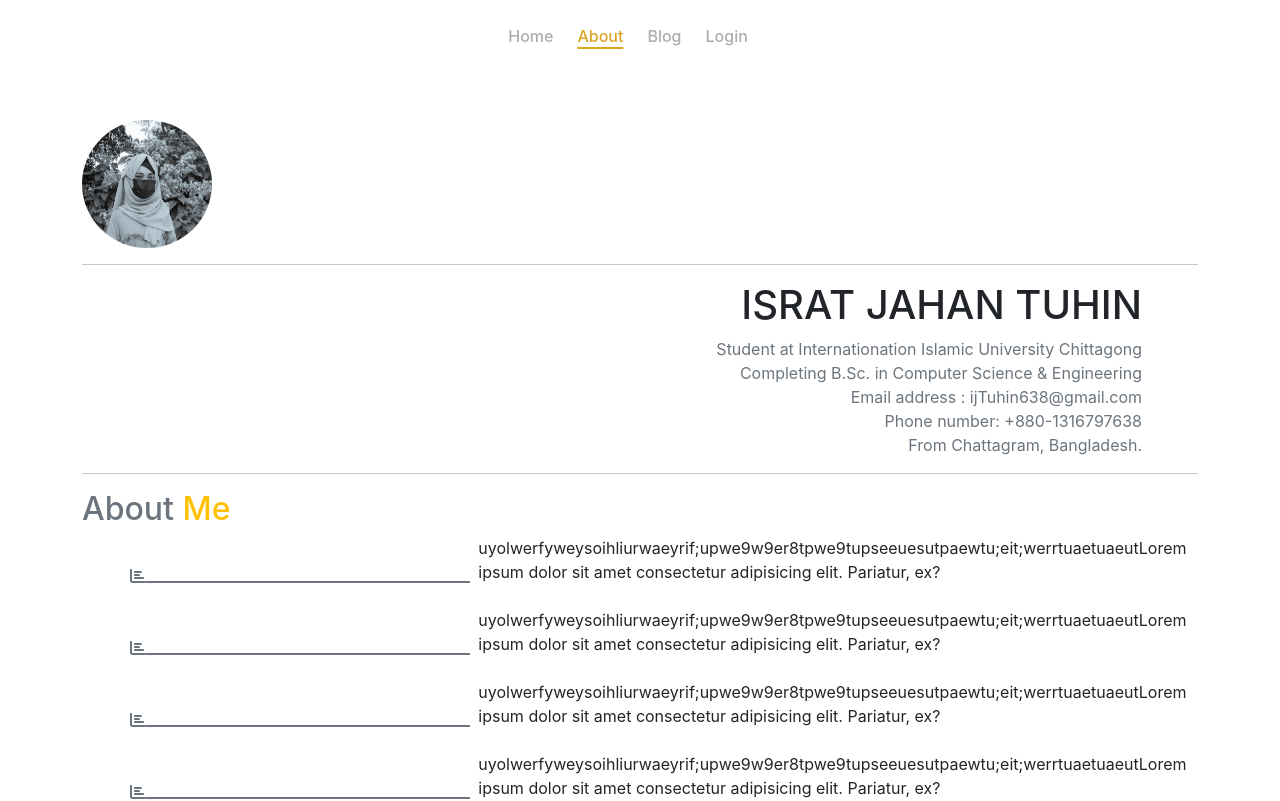
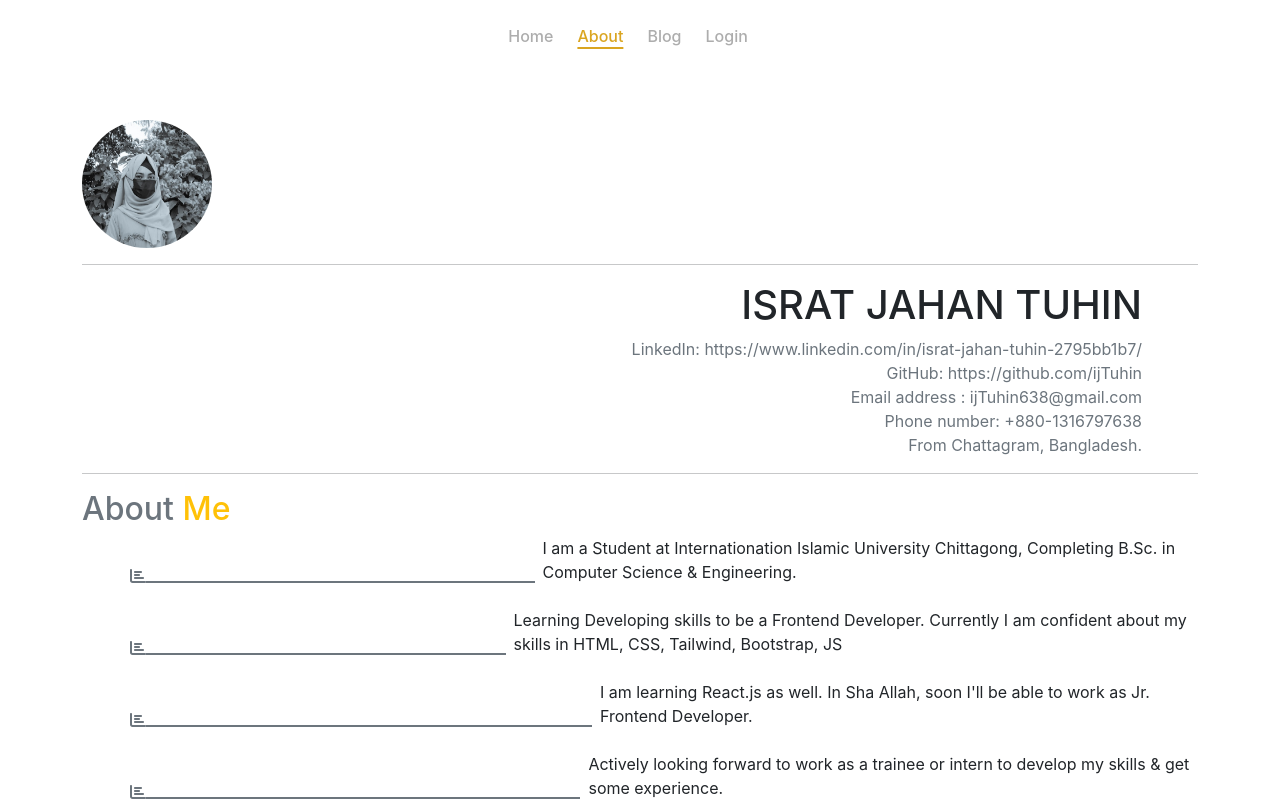
Before and after one commit to ijTuhin/independent-service-provider, a React (Create React App) app: page /about in a window 1280 px wide. Shown: the top 801 px of the page. Built offline with nearby package versions, Linux system fonts and the light colour scheme; no server answers.

Commit message:
about me page done

```diff
--- a/src/Component/About/About.js
+++ b/src/Component/About/About.js
@@ -11,7 +11,7 @@ const About = () => {
                 <hr />
                 <div className=''>
                     <h1 className='d-flex flex-row justify-content-end me-5 pe-2'>ISRAT JAHAN TUHIN</h1>
-                    <p className='d-flex flex-row justify-content-end text-end me-5 pe-2 fs-6 text-secondary'>Student at Internationation Islamic University Chittagong <br /> Completing B.Sc. in Computer Science & Engineering <br /> Email address : ijTuhin638@gmail.com<br /> Phone number: +880-1316797638 <br /> From Chattagram, Bangladesh.</p>
+                    <p className='d-flex flex-row justify-content-end text-end me-5 pe-2 fs-6 text-secondary'>LinkedIn: https://www.linkedin.com/in/israt-jahan-tuhin-2795bb1b7/<br />GitHub: https://github.com/ijTuhin <br /> Email address : ijTuhin638@gmail.com<br /> Phone number: +880-1316797638 <br /> From Chattagram, Bangladesh.</p>
                 </div>
                 <hr />
             </section>
@@ -20,22 +20,24 @@ const About = () => {
                 <div className='d-flex flex-row justify-content-start ms-5 align-items-end text-secondary'>
                     <FontAwesomeIcon icon={faBarChart}></FontAwesomeIcon>
                     <span className='hr-line border border-secondary '></span>
-                    <span className='d-inline px-2 text-start text-dark text-sm-wrap'>uyolwerfyweysoihliurwaeyrif;upwe9w9er8tpwe9tupseeuesutpaewtu;eit;werrtuaetuaeutLorem ipsum dolor sit amet consectetur adipisicing elit. Pariatur, ex?</span>
+                    <span className='d-inline px-2 text-start text-dark text-sm-wrap'>
+                    I am a Student at Internationation Islamic University Chittagong, Completing B.Sc. in Computer Science & Engineering.
+                    </span>
                 </div><br />
                 <div className='d-flex flex-row justify-content-start ms-5 align-items-end text-secondary'>
                     <FontAwesomeIcon icon={faBarChart}></FontAwesomeIcon>
                     <span className='hr-line border border-secondary '></span>
-                    <span className='d-inline px-2 text-start text-dark text-sm-wrap'>uyolwerfyweysoihliurwaeyrif;upwe9w9er8tpwe9tupseeuesutpaewtu;eit;werrtuaetuaeutLorem ipsum dolor sit amet consectetur adipisicing elit. Pariatur, ex?</span>
+                    <span className='d-inline px-2 text-start text-dark text-sm-wrap'>Learning Developing skills to be a Frontend Developer. Currently I am confident about my skills in HTML, CSS, Tailwind, Bootstrap, JS</span>
                 </div><br />
                 <div className='d-flex flex-row justify-content-start ms-5 align-items-end text-secondary'>
                     <FontAwesomeIcon icon={faBarChart}></FontAwesomeIcon>
                     <span className='hr-line border border-secondary '></span>
-                    <span className='d-inline px-2 text-start text-dark text-sm-wrap'>uyolwerfyweysoihliurwaeyrif;upwe9w9er8tpwe9tupseeuesutpaewtu;eit;werrtuaetuaeutLorem ipsum dolor sit amet consectetur adipisicing elit. Pariatur, ex?</span>
+                    <span className='d-inline px-2 text-start text-dark text-sm-wrap'>I am learning React.js as well. In Sha Allah, soon I'll be able to work as Jr. Frontend Developer.</span>
                 </div><br />
                 <div className='d-flex flex-row justify-content-start ms-5 align-items-end text-secondary'>
                     <FontAwesomeIcon icon={faBarChart}></FontAwesomeIcon>
                     <span className='hr-line border border-secondary '></span>
-                    <span className='d-inline px-2 text-start text-dark text-sm-wrap'>uyolwerfyweysoihliurwaeyrif;upwe9w9er8tpwe9tupseeuesutpaewtu;eit;werrtuaetuaeutLorem ipsum dolor sit amet consectetur adipisicing elit. Pariatur, ex?</span>
+                    <span className='d-inline px-2 text-start text-dark text-sm-wrap'>Actively looking forward to work as a trainee or intern to develop my skills & get some experience.</span>
                 </div>
                 <br /><br /><br />
                 <hr /> <br /><br />
```
